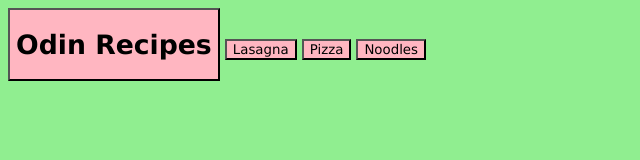
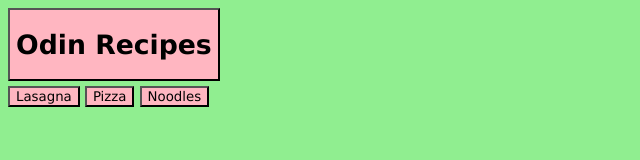
Before and after one commit to sjursaa/odin-recipes, a plain HTML site: page index.html in a window 1280 px wide. Shown: the whole page, without its empty margins (0-640 px from the left). Drawn offline with Linux system fonts and the light colour scheme.

Commit message:
change display mode and add margin top to navbuttons

```diff
--- a/index.html
+++ b/index.html
@@ -7,11 +7,17 @@
     <link href="style.css" rel="stylesheet" />
   </head>
   <body>
-    <button>
+    <button class="homebutton">
       <h1><a href="index.html">Odin Recipes</a></h1>
     </button>
-    <button><a href="recipes/lasagna.html">Lasagna</a></button>
-    <button><a href="recipes/pizza.html">Pizza</a></button>
-    <button><a href="recipes/noodle.html">Noodles</a></button>
+    <button class="navbutton">
+      <a href="recipes/lasagna.html">Lasagna</a>
+    </button>
+    <button class="navbutton">
+      <a href="recipes/pizza.html">Pizza</a>
+    </button>
+    <button class="navbutton">
+      <a href="recipes/noodle.html">Noodles</a>
+    </button>
   </body>
 </html>
--- a/style.css
+++ b/style.css
@@ -14,3 +14,12 @@ button a {
   color: black;
   text-decoration: none;
 }
+
+.homebutton {
+  display: block;
+}
+
+.navbutton {
+  display: inline-block;
+  margin-top: 5px;
+}
```
